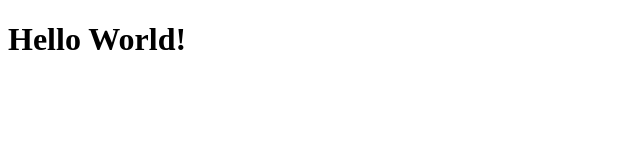
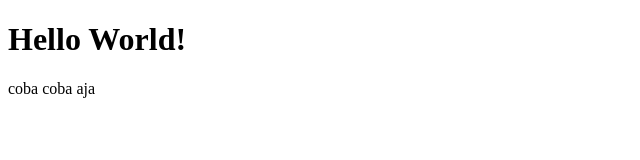
Before and after one commit to Nadep/nadia-git-test, a plain HTML site: page index.html in a window 1280 px wide. Shown: the whole page, without its empty margins (0-640 px from the left). Drawn offline with Linux system fonts and the light colour scheme.

Commit message:
menambahkan paraghraf

```diff
--- a/index.html
+++ b/index.html
@@ -8,5 +8,6 @@
 </head>
 <body>
     <h1>Hello World!</h1>
+    <p>coba coba aja</p>
 </body>
 </html>
```
